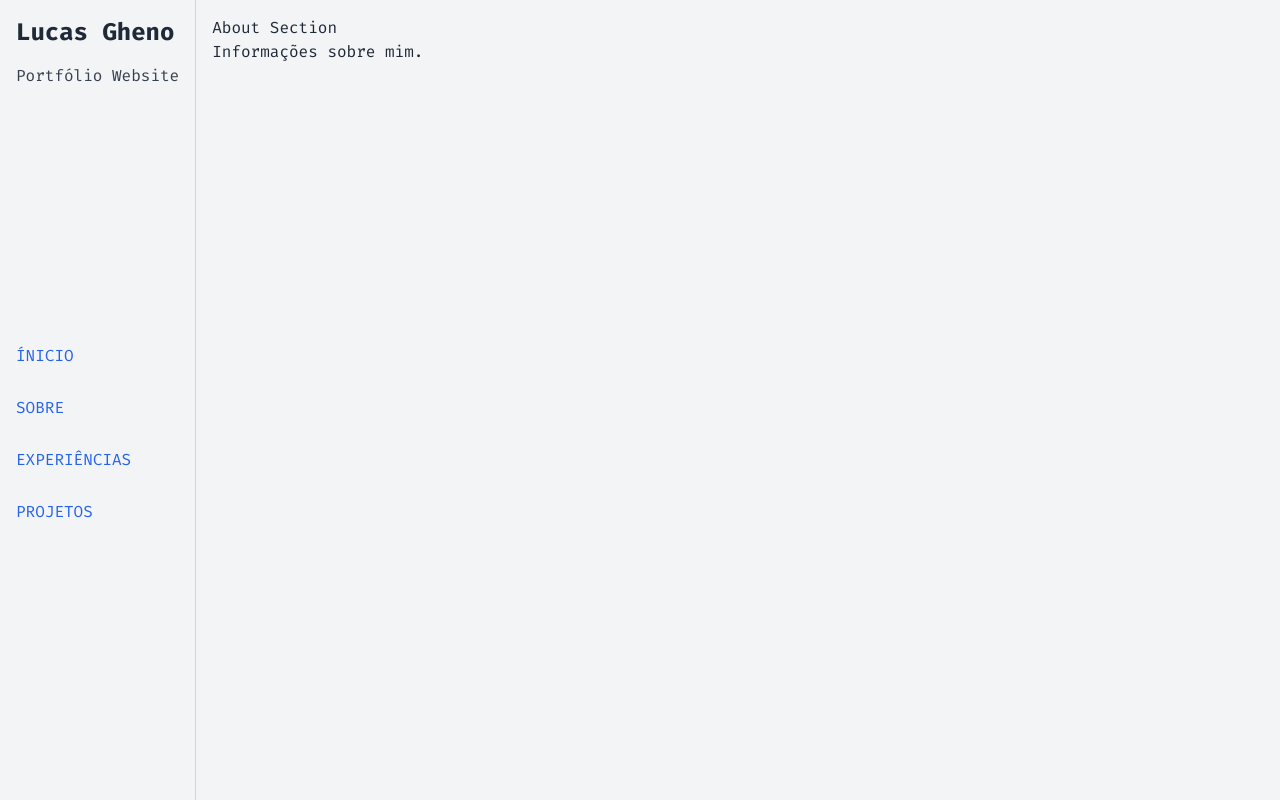
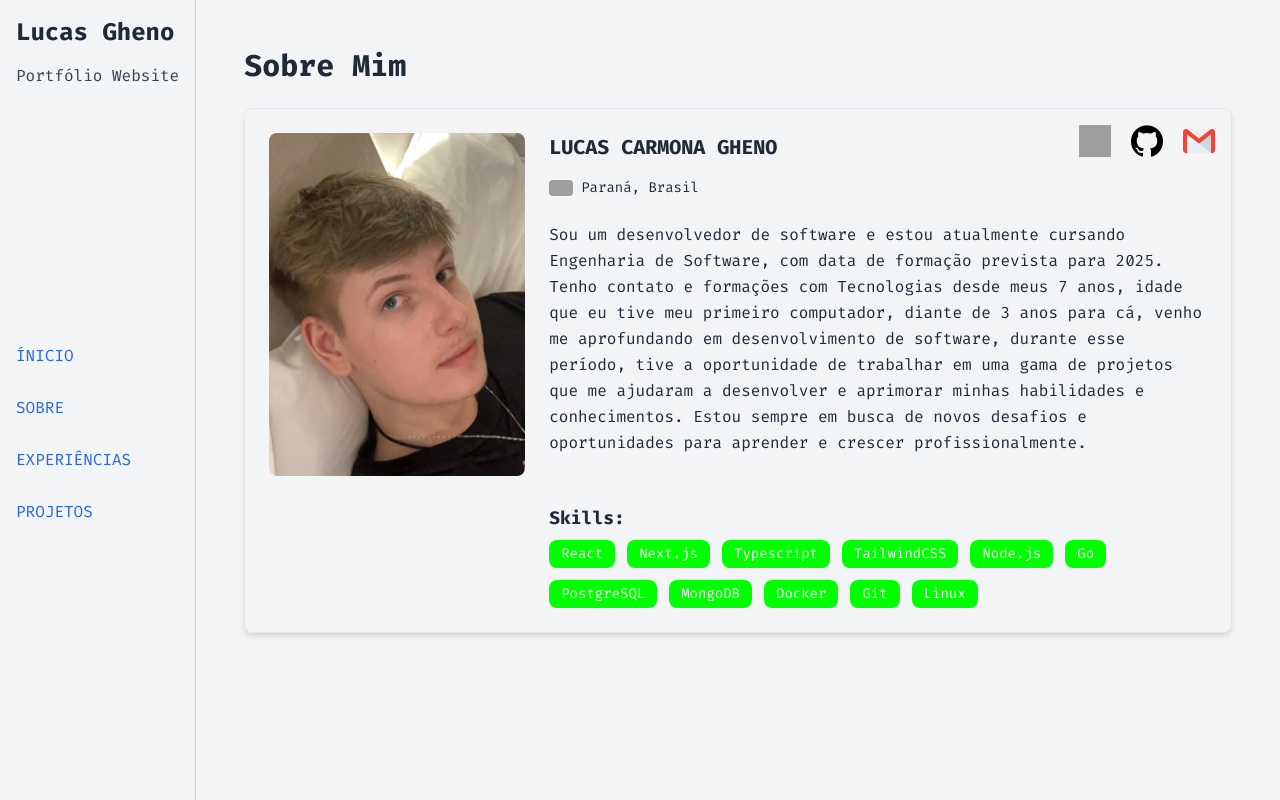
Before and after one commit to ghenosec/gheno.txt, a Next.js app: page /resume in a window 1280 px wide. Both pictures are taken after a click on the button "SOBRE". Built offline with nearby package versions, Linux system fonts and the light colour scheme; grey boxes are pictures that could not be loaded.

Commit message:
feat: created a part of about

```diff
--- a/src/app/pages/About.tsx
+++ b/src/app/pages/About.tsx
@@ -1,8 +1,97 @@
-const About = () => (
-    <div>
-      <h1>About Section</h1>
-      <p>Informações sobre mim.</p>
+import React from "react";
+
+const skills = [
+  "React",
+  "Next.js",
+  "Typescript",
+  "TailwindCSS",
+  "Node.js",
+  "Go",
+  "PostgreSQL",
+  "MongoDB",
+  "Docker",
+  "Git",
+  "Linux",
+]
+
+const About = () => {
+  return (
+    <div className="p-8">
+      <h1 className="text-3xl font-bold mb-6">Sobre Mim</h1>
+      <div className="flex flex-col md:flex-row gap-6 items-start border rounded-lg shadow-md p-6 relative">
+        <div className="flex-shrink-0 w-64">
+          <img
+            src="me.jpeg"
+            alt="Minha foto"
+            className="w-full rounded-lg"
+          />
+        </div>
+        <div className="flex flex-col gap-4">
+          <div className="text-md leading-relaxed">
+            <span className="font-semibold text-xl">LUCAS CARMONA GHENO</span>
+            <div className="flex items-center gap-2 text-sm mt-4">
+              <img
+                src="https://flagcdn.com/w40/br.png"
+                alt="Bandeira do Brasil"
+                className="w-6 h-4 rounded"
+              />
+              <span>Paraná, Brasil</span>
+            </div>
+            <p className="mt-6">
+              Sou um desenvolvedor de software e estou atualmente cursando
+              Engenharia de Software, com data de formação prevista para 2025.
+              Tenho contato e formações com Tecnologias desde meus 7 anos,
+              idade que eu tive meu primeiro computador, diante de 3 anos para cá,
+              venho me aprofundando em desenvolvimento de
+              software, durante esse período, tive a oportunidade de trabalhar em
+              uma gama de projetos que me ajudaram a desenvolver e aprimorar
+              minhas habilidades e conhecimentos. Estou sempre em busca de novos
+              desafios e oportunidades para aprender e crescer profissionalmente.
+            </p>
+          </div>
+
+          <div className="absolute top-0 right-0 flex gap-5 p-4">
+            <a
+              href="https://www.linkedin.com/in/lucascarmonagheno/"
+              target="_blank"
+              className="text-blue-500 hover:text-blue-700 transition-colors duration-300"
+            >
+              <img src="/linkedin.png" alt="LinkedIn" className="w-8 h-8" />
+            </a>
+            <a
+              href="https://github.com/ghenosec"
+              target="_blank"
+              className="text-gray-700 hover:text-gray-900 transition-colors duration-300"
+            >
+              <img src="/github.png" alt="GitHub" className="w-8 h-8" />
+            </a>
+            <a
+              href="mailto:lcghenocontato@gmail.com"
+              className="text-red-500 hover:text-red-700 transition-colors duration-300"
+            >
+              <img src="/email.png" alt="E-mail" className="w-8 h-8" />
+            </a>
+          </div>
+
+          <div className="flex flex-col gap-2">
+            <h2 className="text-lg font-semibold gap-2 mt-8">Skills:</h2>
+            <div className="flex flex-row flex-wrap gap-3 text-sm">
+              {skills.map((skill) => {
+                return (
+                  <div
+                    key={skill}
+                    className="bg-retroGreen p-3 py-1 rounded-lg text-white"
+                  >
+                    {skill}
+                  </div>
+                );
+              })}
+            </div>
+          </div>
+        </div>
+      </div>
     </div>
   );
+};
 
-  export default About;
+export default About;
```
